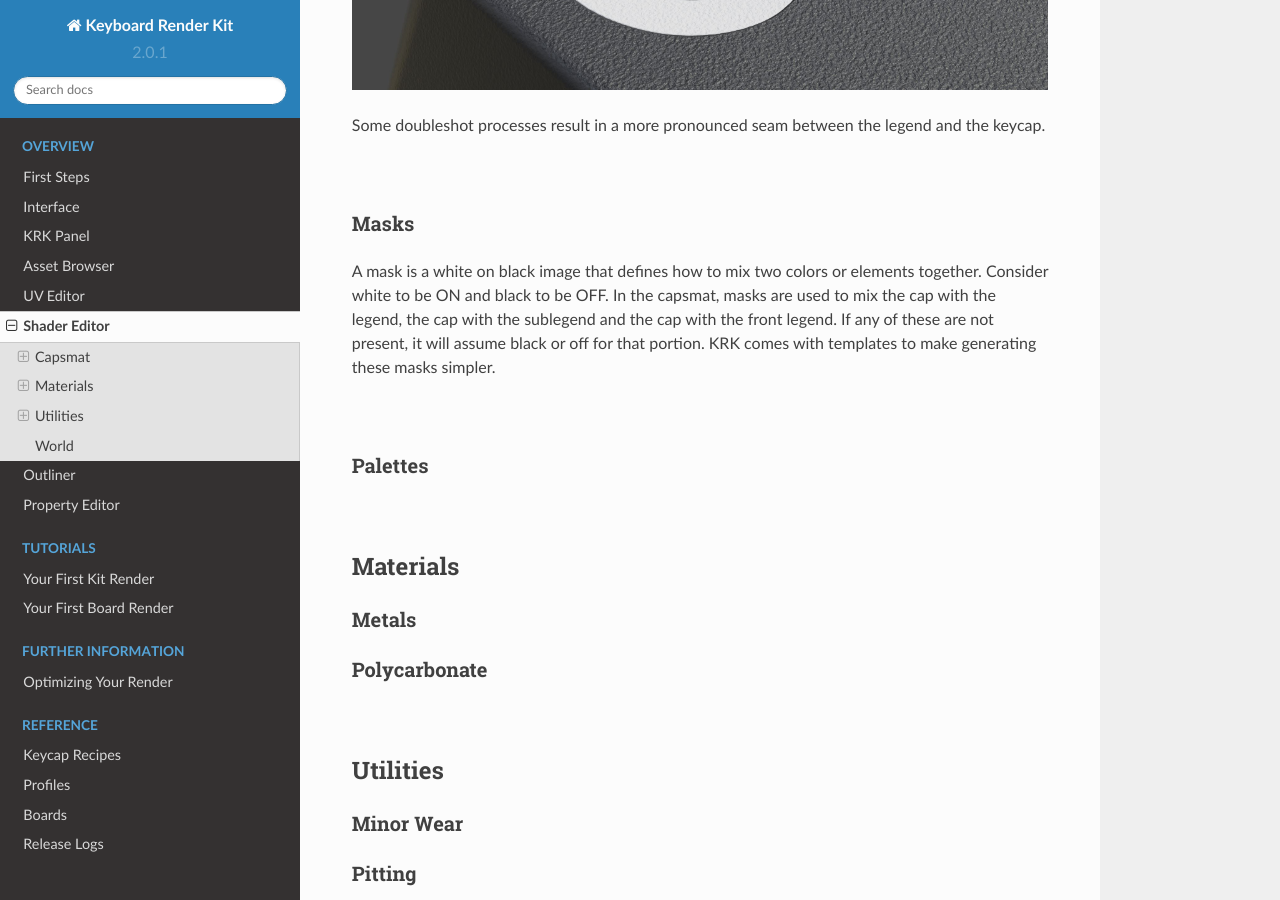
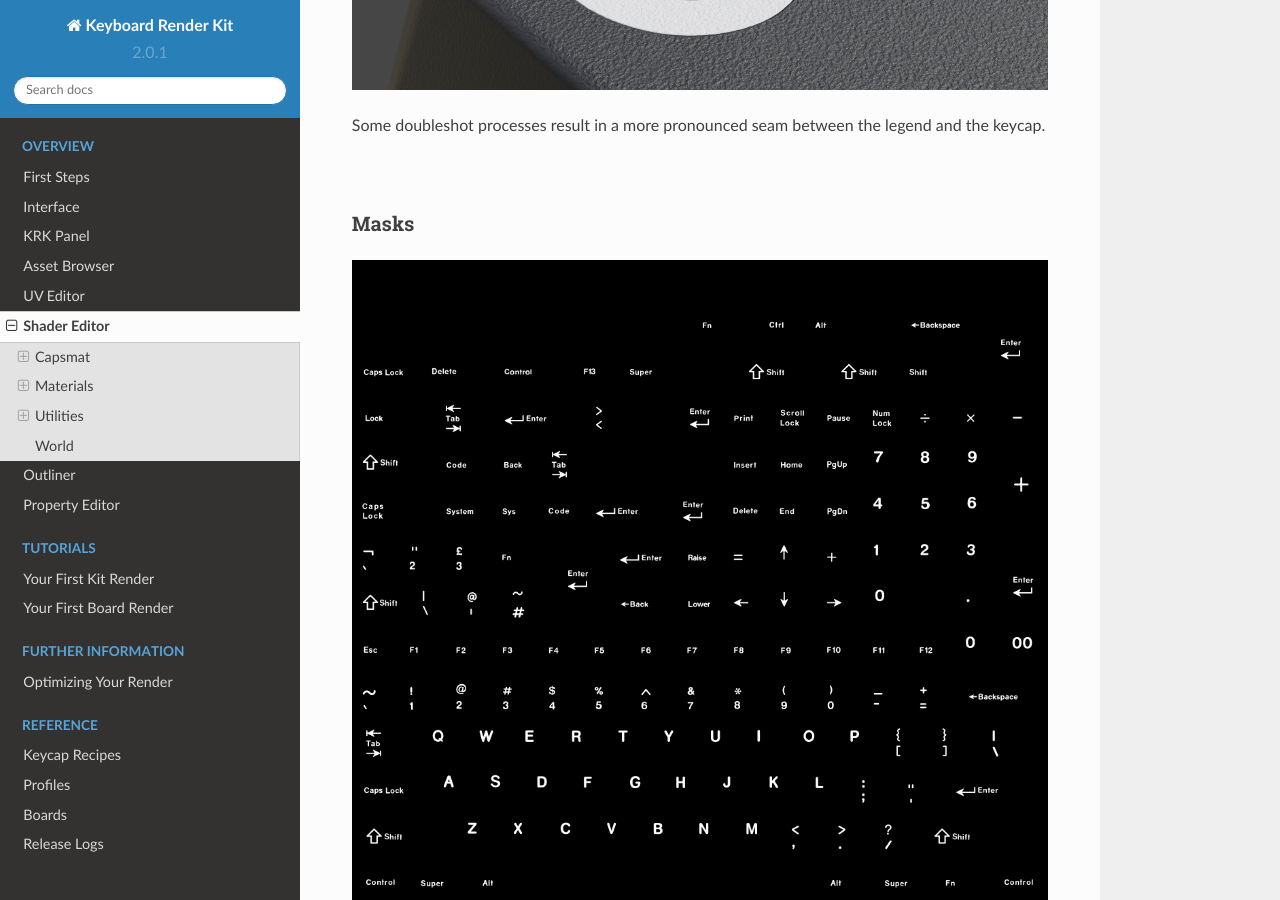
Before and after one commit to imperfectlink/KeyboardRenderKit, a Sphinx documentation site: the page built from docs/source/materials.rst, in a window 1280 px wide and 900 px high, scrolled down 5180 px. Built offline with Sphinx 7.4.7 and the Read the Docs theme 2.0.0, drawn with Linux system fonts in a browser that asks for light colours.

Commit message:
Update materials.rst

```diff
--- a/docs/source/materials.rst
+++ b/docs/source/materials.rst
@@ -101,6 +101,9 @@ Some doubleshot processes result in a more pronounced seam between the legend an
 
 Masks
 ----
+
+.. image:: img/LegendsDemo.jpg
+
 A mask is a white on black image that defines how to mix two colors or elements together. Consider white to be ON and black to be OFF. In the capsmat, masks are used to mix the cap with the legend, the cap with the sublegend and the cap with the front legend. If any of these are not present, it will assume black or off for that portion. KRK comes with templates to make generating these masks simpler.
 
 |
```
